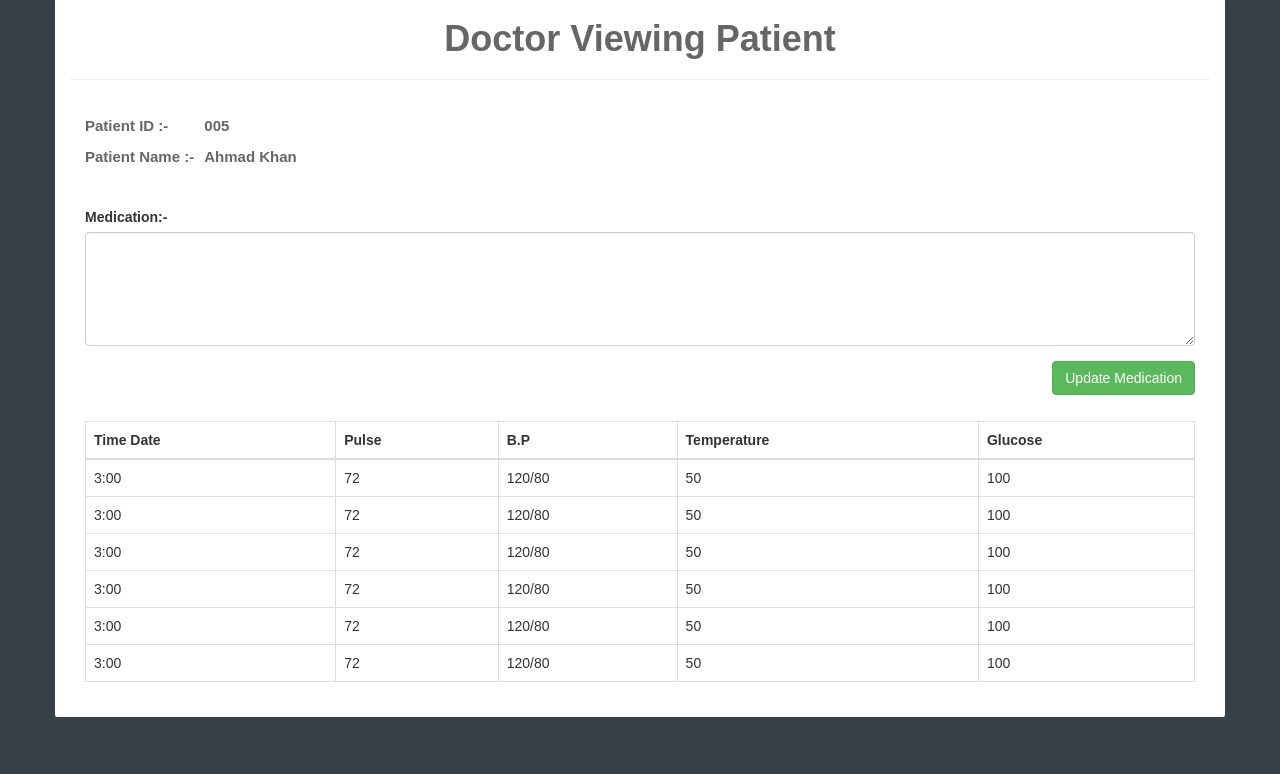
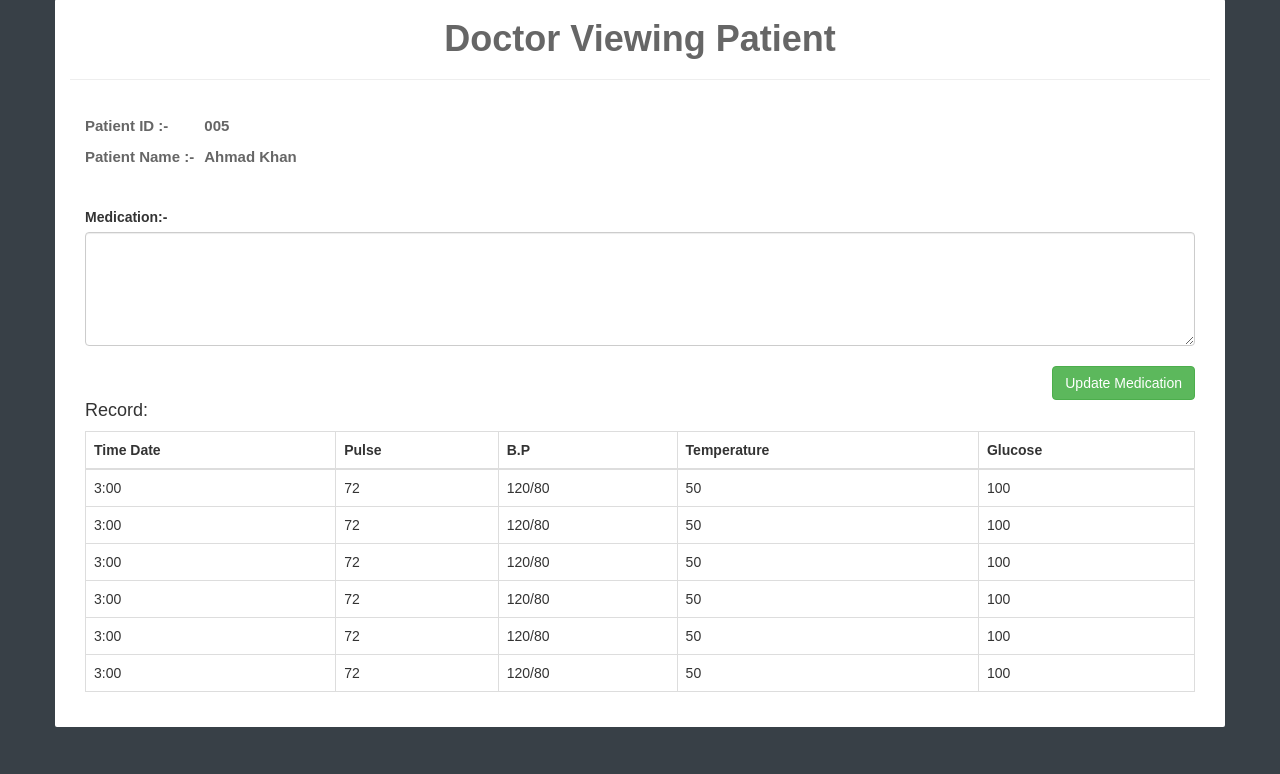
Before and after one commit to tahirkhaan/patient-cms, a PHP site: page /doctor-viewing-patient.php in a window 1280 px wide. Shown: the part 26-800 px from the top of the page. Run offline with PHP 8.4, Linux system fonts and the light colour scheme; some libraries are stand-ins or nearby versions.

Commit message:
modified files

```diff
--- a/css/style.css
+++ b/css/style.css
@@ -49,9 +49,9 @@ body {
 #btn{
   float: right;
 }
-#docVtable{
+/*#docVtable{
   margin-top: 75px;
-}
+}*/
         /*Box CSS*/
 .box{
     margin-top: 110px;
--- a/doctor-viewing-patient.php
+++ b/doctor-viewing-patient.php
@@ -25,10 +25,14 @@
             <div class="form-group">
                 <label for="comment">Medication:-</label>
                 <textarea class="form-control" rows="5" id="comment"></textarea>
+                <br>
+                 <button type="submit" class="btn btn-success" id="btn">Update Medication</button>
+                 <br>
             </div>
-            <button type="submit" class="btn btn-success" id="btn">Update Medication</button>
 
-            <table class="table table-hover table-bordered" id="docVtable" cellspacing="0">
+
+            <h4>Record:</h4>
+            <table class="table table-hover table-bordered"  cellspacing="0">
                 <thead class="thead-inverse" <tr>
                     <th>Time Date</th>
                     <th>Pulse</th>
```
